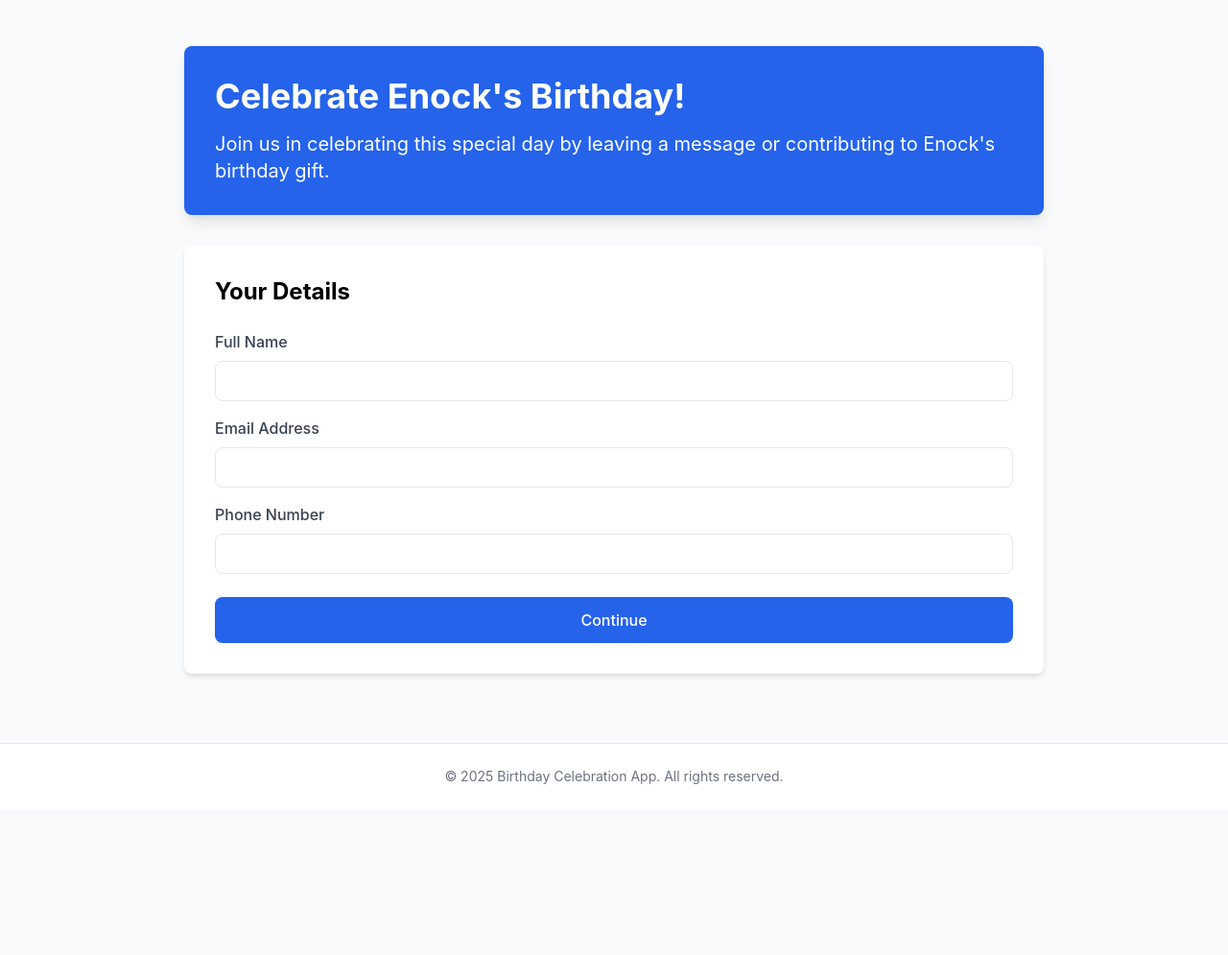
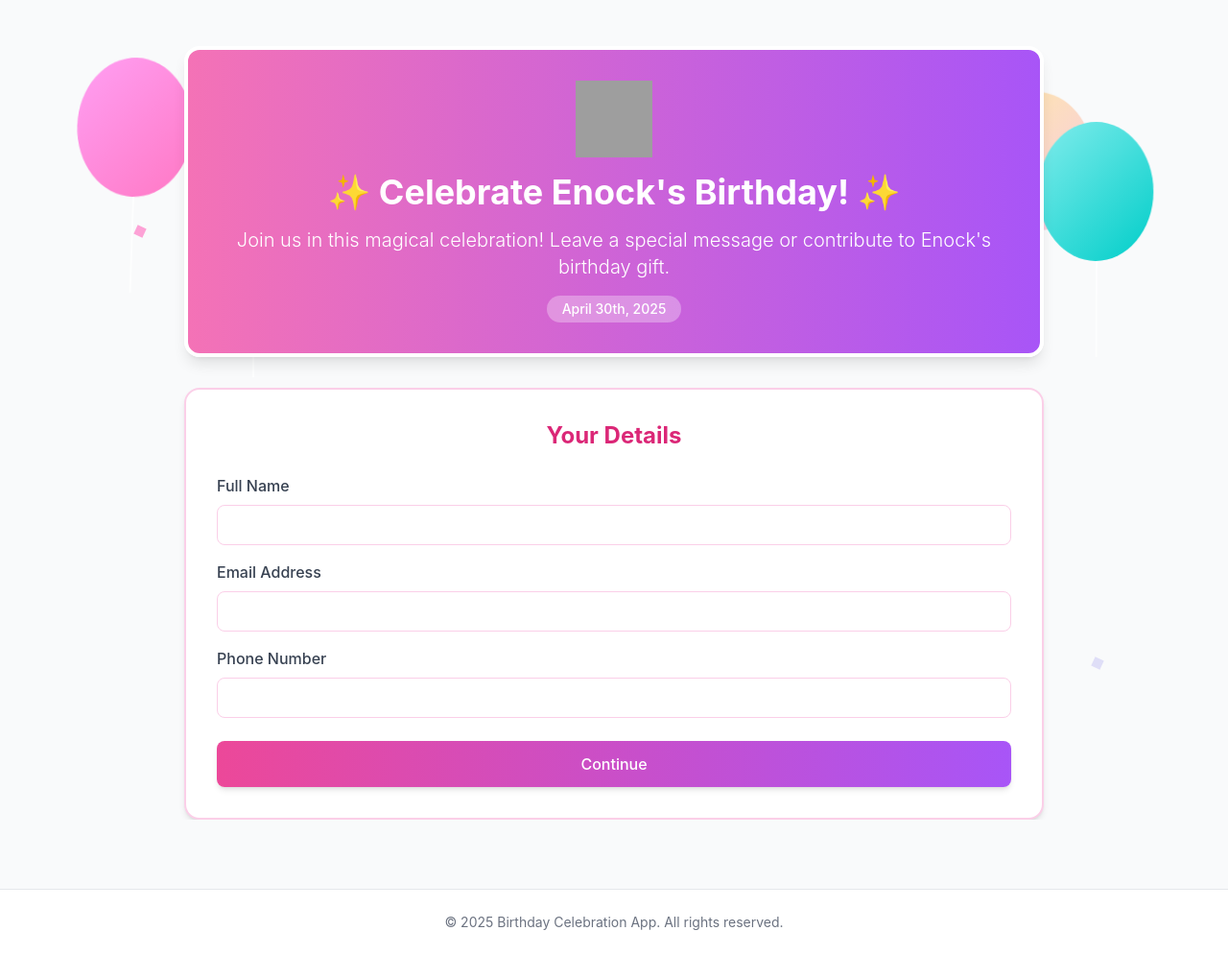
Before and after one commit to Chatelo/birthday_gifts, a Flask app: page / in a window 1280 px wide. Shown: the whole page at 96% size. Before the commit the page ends 817 px from the top, so only its background shows below. Run offline with Flask 3, Linux system fonts and the light colour scheme; some libraries are stand-ins or nearby versions; grey boxes are pictures that could not be loaded.

Commit message:
improved landing page look

```diff
--- a/app/templates/landing.html
+++ b/app/templates/landing.html
@@ -1,18 +1,150 @@
 {% extends 'base.html' %} {% block title %}Welcome to Enock's Birthday
-Celebration{% endblock %} {% block content %}
-<div class="max-w-4xl mx-auto">
+Celebration{% endblock %} {% block extra_css %}
+<style>
+  .balloon {
+    position: absolute;
+    width: 120px;
+    height: 145px;
+    border-radius: 80% 80% 80% 80%;
+    transform-origin: bottom center;
+    animation: float 5s ease-in-out infinite;
+  }
+
+  .balloon-string {
+    position: absolute;
+    width: 2px;
+    height: 100px;
+    background-color: rgba(255, 255, 255, 0.7);
+    top: 145px;
+    left: 60px;
+  }
+
+  .balloon-1 {
+    background: linear-gradient(135deg, #ff9ff3 0%, #ff78c4 100%);
+    left: 5%;
+    top: 20px;
+    animation-delay: 0.5s;
+  }
+
+  .balloon-2 {
+    background: linear-gradient(135deg, #ffeaa7 0%, #f6c6ea 100%);
+    right: 10%;
+    top: 50px;
+    animation-delay: 1s;
+  }
+
+  .balloon-3 {
+    background: linear-gradient(135deg, #a29bfe 0%, #6c5ce7 100%);
+    left: 15%;
+    top: 100px;
+    animation-delay: 1.5s;
+  }
+
+  .balloon-4 {
+    background: linear-gradient(135deg, #81ecec 0%, #00cec9 100%);
+    right: 5%;
+    top: 80px;
+    animation-delay: 2s;
+  }
+
+  @keyframes float {
+    0% {
+      transform: translateY(0) rotate(0deg);
+    }
+    50% {
+      transform: translateY(-20px) rotate(5deg);
+    }
+    100% {
+      transform: translateY(0) rotate(0deg);
+    }
+  }
+
+  .confetti {
+    position: absolute;
+    width: 10px;
+    height: 10px;
+    opacity: 0.7;
+    animation: confetti-fall 5s linear infinite;
+  }
+
+  @keyframes confetti-fall {
+    0% {
+      transform: translateY(-100px) rotate(0deg);
+      opacity: 1;
+    }
+    100% {
+      transform: translateY(100vh) rotate(360deg);
+      opacity: 0;
+    }
+  }
+</style>
+{% endblock %} {% block content %}
+<div class="relative overflow-hidden">
+  <!-- Animated Balloons -->
+  <div class="balloon balloon-1"><div class="balloon-string"></div></div>
+  <div class="balloon balloon-2"><div class="balloon-string"></div></div>
+  <div class="balloon balloon-3"><div class="balloon-string"></div></div>
+  <div class="balloon balloon-4"><div class="balloon-string"></div></div>
+
+  <!-- Confetti Elements -->
+  <div
+    class="confetti"
+    style="background-color: #ff78c4; left: 10%; animation-delay: 0s"
+  ></div>
+  <div
+    class="confetti"
+    style="background-color: #ffeaa7; left: 20%; animation-delay: 0.5s"
+  ></div>
+  <div
+    class="confetti"
+    style="background-color: #a29bfe; left: 40%; animation-delay: 1s"
+  ></div>
+  <div
+    class="confetti"
+    style="background-color: #81ecec; left: 60%; animation-delay: 1.5s"
+  ></div>
+  <div
+    class="confetti"
+    style="background-color: #ff9ff3; left: 80%; animation-delay: 2s"
+  ></div>
+  <div
+    class="confetti"
+    style="background-color: #6c5ce7; left: 90%; animation-delay: 2.5s"
+  ></div>
+
+  <div class="max-w-4xl mx-auto z-10 relative">
     <!-- Hero Section -->
-  <div class="bg-blue-600 text-white rounded-lg shadow-lg p-8 mb-8">
-    <h1 class="text-4xl font-bold mb-4">Celebrate Enock's Birthday!</h1>
-    <p class="text-xl">
-      Join us in celebrating this special day by leaving a message or
-      contributing to Enock's birthday gift.
+    <div
+      class="bg-gradient-to-r from-pink-400 to-purple-500 text-white rounded-2xl shadow-lg p-8 mb-8 text-center border-4 border-white"
+    >
+      <div class="flex justify-center mb-4">
+        <img
+          src="https://img.icons8.com/color/96/000000/birthday-cake.png"
+          alt="Birthday Cake"
+          class="h-20 w-20"
+        />
+      </div>
+      <h1 class="text-4xl font-bold mb-4 font-script">
+        ✨ Celebrate Enock's Birthday! ✨
+      </h1>
+      <p class="text-xl font-light">
+        Join us in this magical celebration! Leave a special message or
+        contribute to Enock's birthday gift.
       </p>
+      <div class="mt-4 flex justify-center">
+        <div
+          class="inline-block px-4 py-1 bg-white bg-opacity-30 rounded-full text-sm font-medium"
+        >
+          April 30th, 2025
+        </div>
+      </div>
     </div>
 
     <!-- Registration Form -->
-  <div class="bg-white rounded-lg shadow-md p-8">
-    <h2 class="text-2xl font-bold mb-6">Your Details</h2>
+    <div class="bg-white rounded-2xl shadow-md p-8 border-2 border-pink-200">
+      <h2 class="text-2xl font-bold mb-6 text-center text-pink-600">
+        Your Details
+      </h2>
       <form method="POST" action="{{ url_for('user.landing_page') }}">
         {{ form.csrf_token }}
 
@@ -22,8 +154,8 @@ Celebration{% endblock %} {% block content %}
             class="block text-gray-700 font-medium mb-2"
             >{{ form.name.label }}</label
           >
-        {{ form.name(class="w-full px-4 py-2 border rounded-lg
-        focus:outline-none focus:ring-2 focus:ring-blue-500") }} {% if
+          {{ form.name(class="w-full px-4 py-2 border border-pink-200 rounded-lg
+          focus:outline-none focus:ring-2 focus:ring-pink-500") }} {% if
           form.name.errors %}
           <div class="text-red-500 text-sm mt-1">
             {% for error in form.name.errors %}
@@ -39,9 +171,9 @@ Celebration{% endblock %} {% block content %}
             class="block text-gray-700 font-medium mb-2"
             >{{ form.email.label }}</label
           >
-        {{ form.email(class="w-full px-4 py-2 border rounded-lg
-        focus:outline-none focus:ring-2 focus:ring-blue-500") }} {% if
-        form.email.errors %}
+          {{ form.email(class="w-full px-4 py-2 border border-pink-200
+          rounded-lg focus:outline-none focus:ring-2 focus:ring-pink-500") }} {%
+          if form.email.errors %}
           <div class="text-red-500 text-sm mt-1">
             {% for error in form.email.errors %}
             <span>{{ error }}</span>
@@ -56,9 +188,9 @@ Celebration{% endblock %} {% block content %}
             class="block text-gray-700 font-medium mb-2"
             >{{ form.phone.label }}</label
           >
-        {{ form.phone(class="w-full px-4 py-2 border rounded-lg
-        focus:outline-none focus:ring-2 focus:ring-blue-500") }} {% if
-        form.phone.errors %}
+          {{ form.phone(class="w-full px-4 py-2 border border-pink-200
+          rounded-lg focus:outline-none focus:ring-2 focus:ring-pink-500") }} {%
+          if form.phone.errors %}
           <div class="text-red-500 text-sm mt-1">
             {% for error in form.phone.errors %}
             <span>{{ error }}</span>
@@ -68,10 +200,38 @@ Celebration{% endblock %} {% block content %}
         </div>
 
         <div>
-        {{ form.submit(class="w-full bg-blue-600 hover:bg-blue-700 text-white
-        font-medium py-3 px-4 rounded-lg transition duration-200") }}
+          {{ form.submit(class="w-full bg-gradient-to-r from-pink-500
+          to-purple-500 hover:from-pink-600 hover:to-purple-600 text-white
+          font-medium py-3 px-4 rounded-lg transition duration-200 shadow-md")
+          }}
         </div>
       </form>
     </div>
   </div>
+</div>
+{% endblock %} {% block scripts %}
+<script>
+  // Generate more confetti elements dynamically
+  document.addEventListener('DOMContentLoaded', function () {
+    const container = document.querySelector('.relative');
+    const colors = [
+      '#FF9FF3',
+      '#FFEAA7',
+      '#A29BFE',
+      '#81ECEC',
+      '#FF78C4',
+      '#6C5CE7',
+    ];
+
+    for (let i = 0; i < 20; i++) {
+      const confetti = document.createElement('div');
+      confetti.className = 'confetti';
+      confetti.style.backgroundColor =
+        colors[Math.floor(Math.random() * colors.length)];
+      confetti.style.left = `${Math.random() * 100}%`;
+      confetti.style.animationDelay = `${Math.random() * 5}s`;
+      container.appendChild(confetti);
+    }
+  });
+</script>
 {% endblock %}
```
Lines whose indentation alone changed are shown as unchanged.
